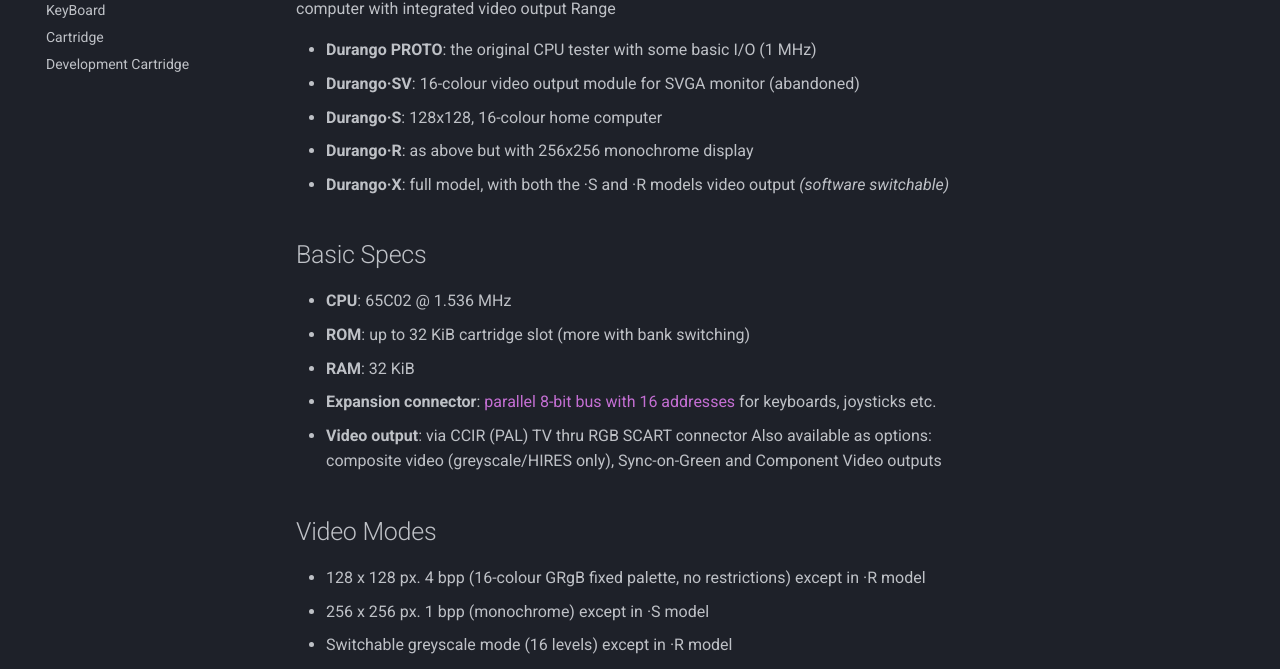
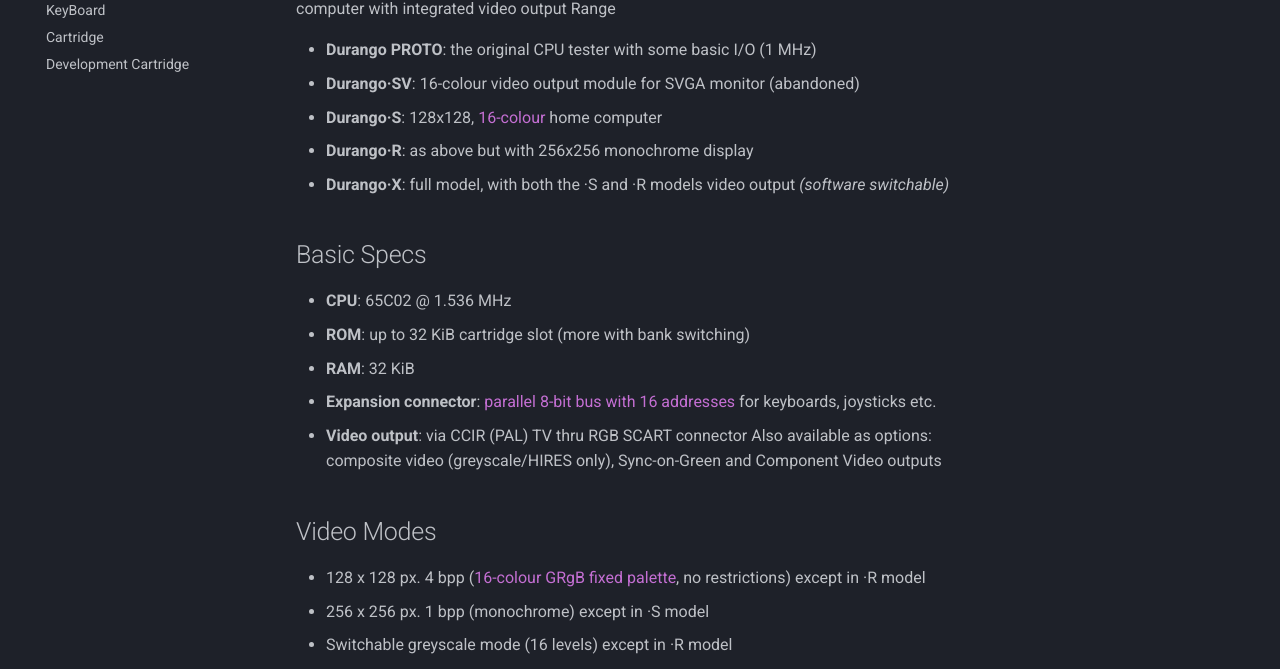
Before and after one commit to durangoretro/web, an MkDocs documentation site: the page built from docs/hardware/durango.md, in a window 1280 px wide and 900 px high, scrolled down 444 px. Shown: the part 152-821 px from the top of the window. Built offline with MkDocs 1.6.1 and Material for MkDocs 9.7.7, drawn with Linux system fonts in a browser that asks for light colours; comment, search, counter and statistics services are not loaded; some of the changed lines change nothing that is shown.

Commit message:
palette links in hardware info

```diff
--- a/docs/hardware/durango.md
+++ b/docs/hardware/durango.md
@@ -10,7 +10,7 @@
 
 * **Durango PROTO**: the original CPU tester with some basic I/O (1 MHz)
 * **Durango·SV**: 16-colour video output module for SVGA monitor (abandoned)
-* **Durango·S**: 128x128, 16-colour home computer
+* **Durango·S**: 128x128, [16-colour](palette.md) home computer
 * **Durango·R**: as above but with 256x256 monochrome display
 * **Durango·X**: full model, with both the ·S and ·R models video output _(software switchable)_
 
@@ -25,8 +25,7 @@
 
 ## Video Modes
 
-
-* 128 x 128 px. 4 bpp (16-colour GRgB fixed palette, no restrictions) except in ·R model
+* 128 x 128 px. 4 bpp ([16-colour GRgB fixed palette](palette.md), no restrictions) except in ·R model
 * 256 x 256 px. 1 bpp (monochrome) except in ·S model
 * Switchable greyscale mode (16 levels) except in ·R model
 * Inverse Video mode (hardware)
```
